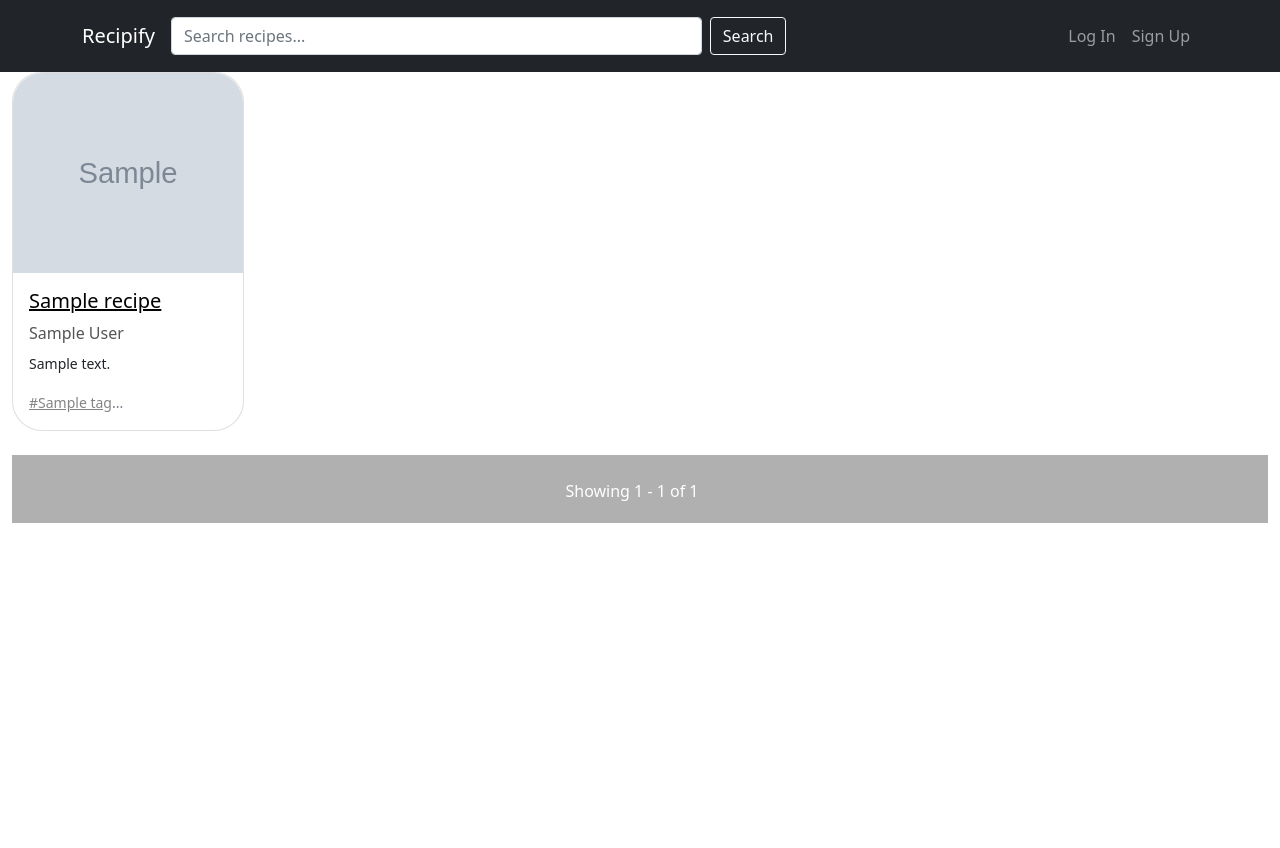
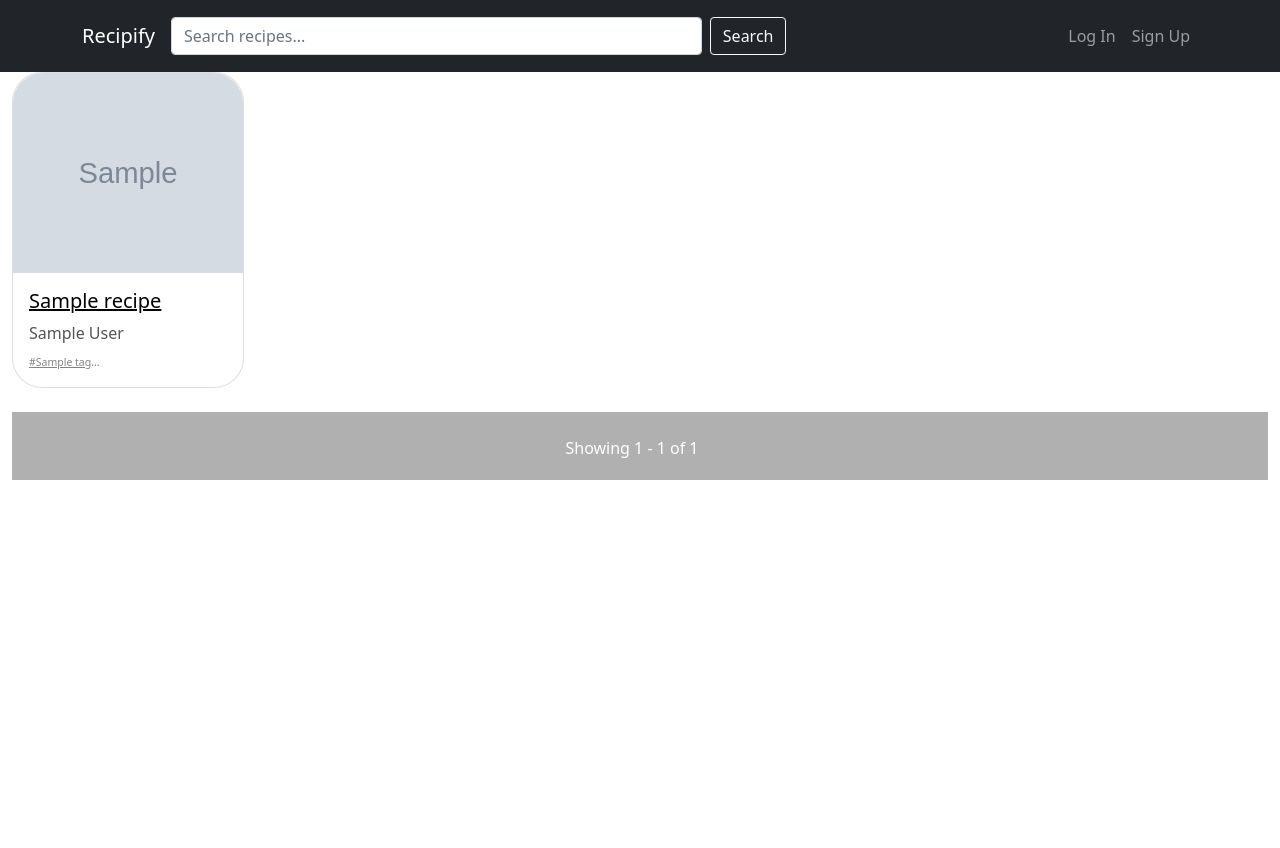
Before and after one commit to sweetsylk/juniper6, a Django app: template recipes/templates/home.html in a window 1280 px wide. Before the commit the page ends 523 px from the top, so only its background shows below. Run offline with Django 5.2, Linux system fonts and the light colour scheme; the template is opened without the code that fills it: most values are stand-ins (such as "Sample title", 1, 10 or a date in 2020); grey boxes marked "Sample" are stand-in pictures; some libraries are stand-ins or nearby versions.

Commit message:
Make some minor UI cleanups

```diff
--- a/recipes/templates/home.html
+++ b/recipes/templates/home.html
@@ -5,9 +5,15 @@
   {% block content %}
   {% load static %}
 
-  <div class="container-fluid">
+  <div class="container-fluid min-vh-100">
 
-    <div class="row row-cols-3 row-cols-md-5 g-4">
+    <div class="row
+                row-cols-1
+                row-cols-2
+                row-cols-md-3
+                row-cols-lg-4
+                row-cols-xl-5
+                g-4">
 
       {% for recipe in page_obj %}
         {% include "partials/recipe_card.html" with recipe=recipe %}
@@ -20,7 +26,7 @@
       <div class="container p-4 pb-1">
 
         <section class="">
-          <p class="d-flex justify-content-center align-items-center">
+          <p class="d-flex justify-content-center align-items-center ">
             <span class="me-3 current">Showing {{ page_obj.start_index }} - {{ page_obj.end_index }} of {{ page_obj.paginator.count }}</span>
 
             {% if page_obj.has_previous %}
--- a/recipes/templates/partials/navbar.html
+++ b/recipes/templates/partials/navbar.html
@@ -3,7 +3,8 @@
   <div class="container d-flex justify-content-between align-items-center">
 
     <!--format the Brand Logo in the navbar-->
-    <a class="navbar-brand" href="{% url 'welcome' %}">
+    <a class="navbar-brand"
+    href="{% if request.user.is_authenticated %}{% url 'home' %}{% else %}{% url 'welcome' %}{% endif %}">
       Recipify
     </a>
 
--- a/recipes/templates/partials/recipe_card.html
+++ b/recipes/templates/partials/recipe_card.html
@@ -10,8 +10,7 @@
     <div class="card-body d-flex flex-column recipe-card-clamp">
       <h5 class="card-title"><a class="link dark-link" href="#">{{ recipe.title }}</a></h5>
       <h7 class="card-title"><a class="link grey-link" href="#">{{ recipe.author }}</a></h7>
-      <p class="card-text fs-14 description-clamp">{{ recipe.description }}</p>
-      <p class="card-text mt-auto tag-clamp"><small class="text-muted">
+      <p class="card-text mt-auto tag-clamp fs-12"><small class="text-muted">
         {% for tag in recipe.tags.all %}
             <a class= 'tag-link' href="{% url 'display_tag' tag=tag.name %}">#{{ tag.name }}</a>{% if forloop.last %}...{% endif %}
         {% endfor %}
--- a/recipes/views/home_view.py
+++ b/recipes/views/home_view.py
@@ -9,7 +9,7 @@ from recipes.models import Recipe
 def home(request):
     """Display home page, which shows x number of most recent recipes from db."""
 
-    cards_per_page = 50
+    cards_per_page = 100
     #could add functionality to let user set this value using ?cpp= and cards_per_page = request.GET.get("cpp")
 
     p = Paginator(Recipe.objects.order_by('-created_at'), cards_per_page)
--- a/static/custom.css
+++ b/static/custom.css
@@ -157,8 +157,8 @@ h3.profile-title {
 /*
  * font sizes
  */
-.fs-14 {
-  font-size: 14px;
+.fs-12 {
+  font-size: 12px;
 }
 
 
```
